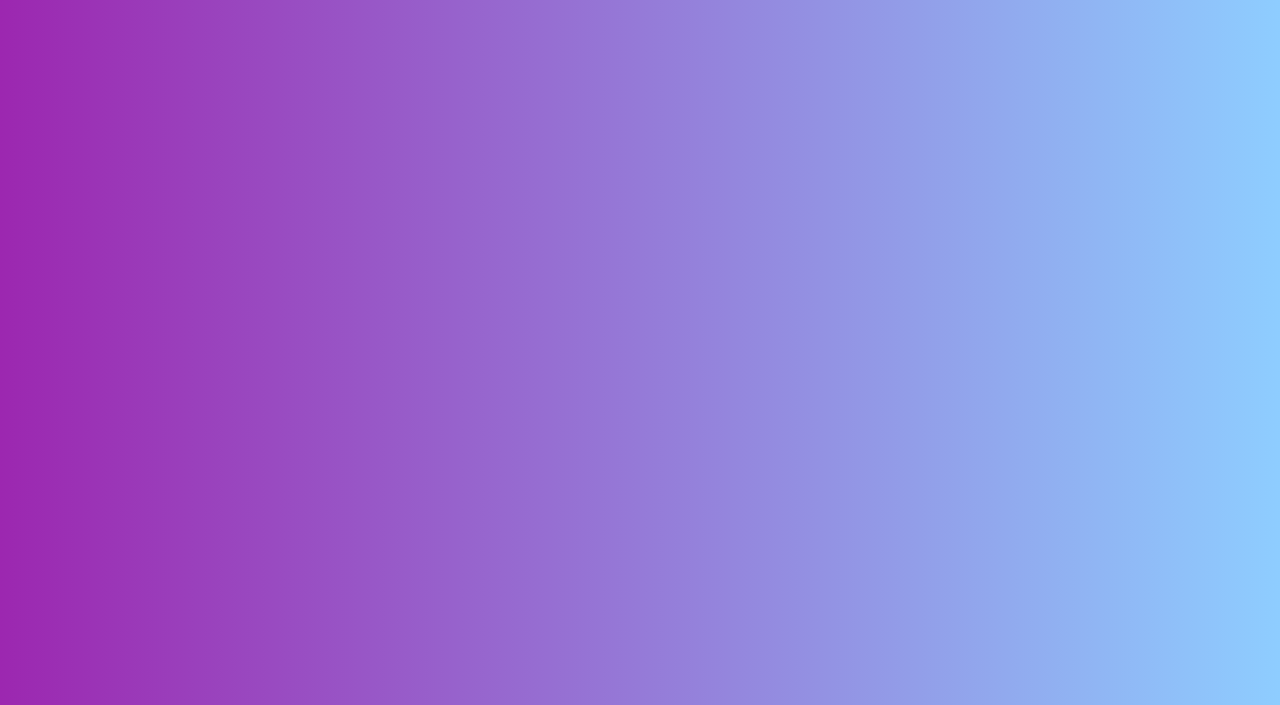
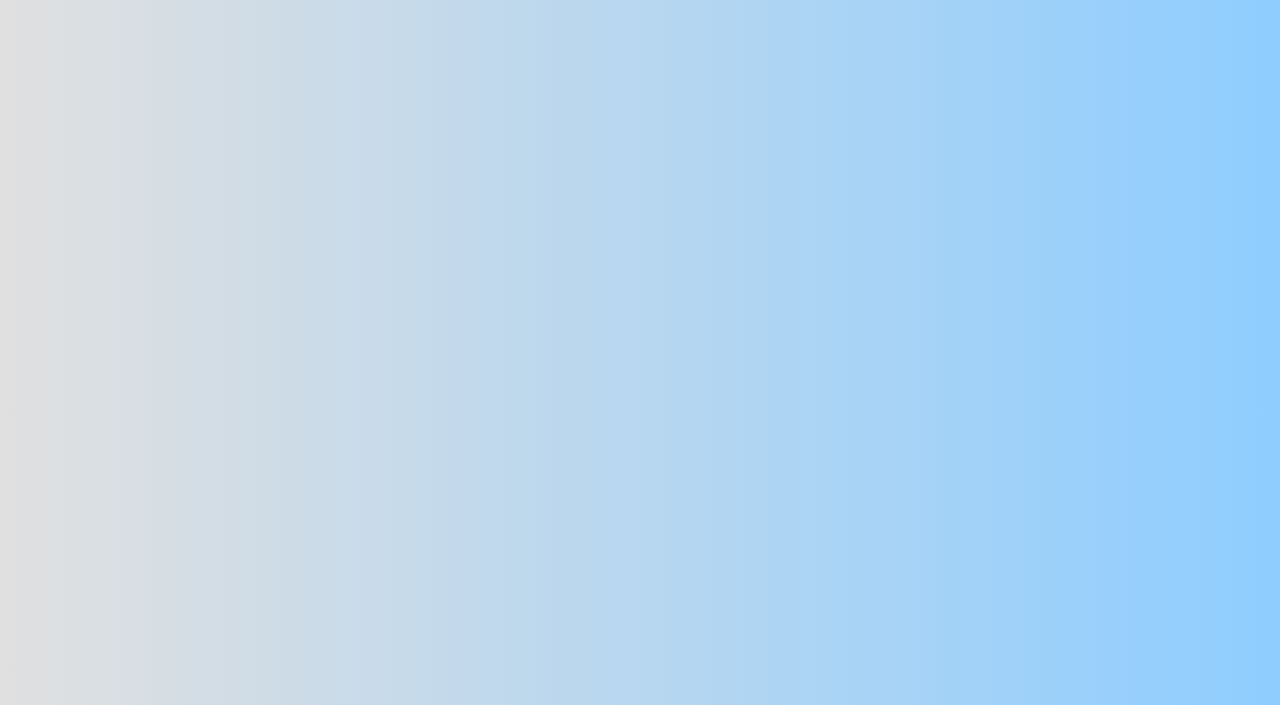
Before and after one commit to Ant0wan/Camagru, a plain HTML site: page app/public/index.html in a window 1280 px wide. Shown: the part 95-800 px from the top of the page. Drawn offline with Linux system fonts and the light colour scheme.

Commit message:
feat(style)

```diff
--- a/app/src/style.css
+++ b/app/src/style.css
@@ -8,7 +8,7 @@
 	height: 100vh;
 	position: relative;
 	overflow: hidden;
-	background: linear-gradient(to right, #9c27b0, #8ecdff);
+	background: linear-gradient(to right, #e0e0e0, #8ecdff);
 }
 nav {
 	width: 80%;
```
Also changed, not shown: app/public/add.png (added), app/public/explore.png (added), app/public/heart.png (added), app/public/sent.png (added), app/public/user.png (added).
